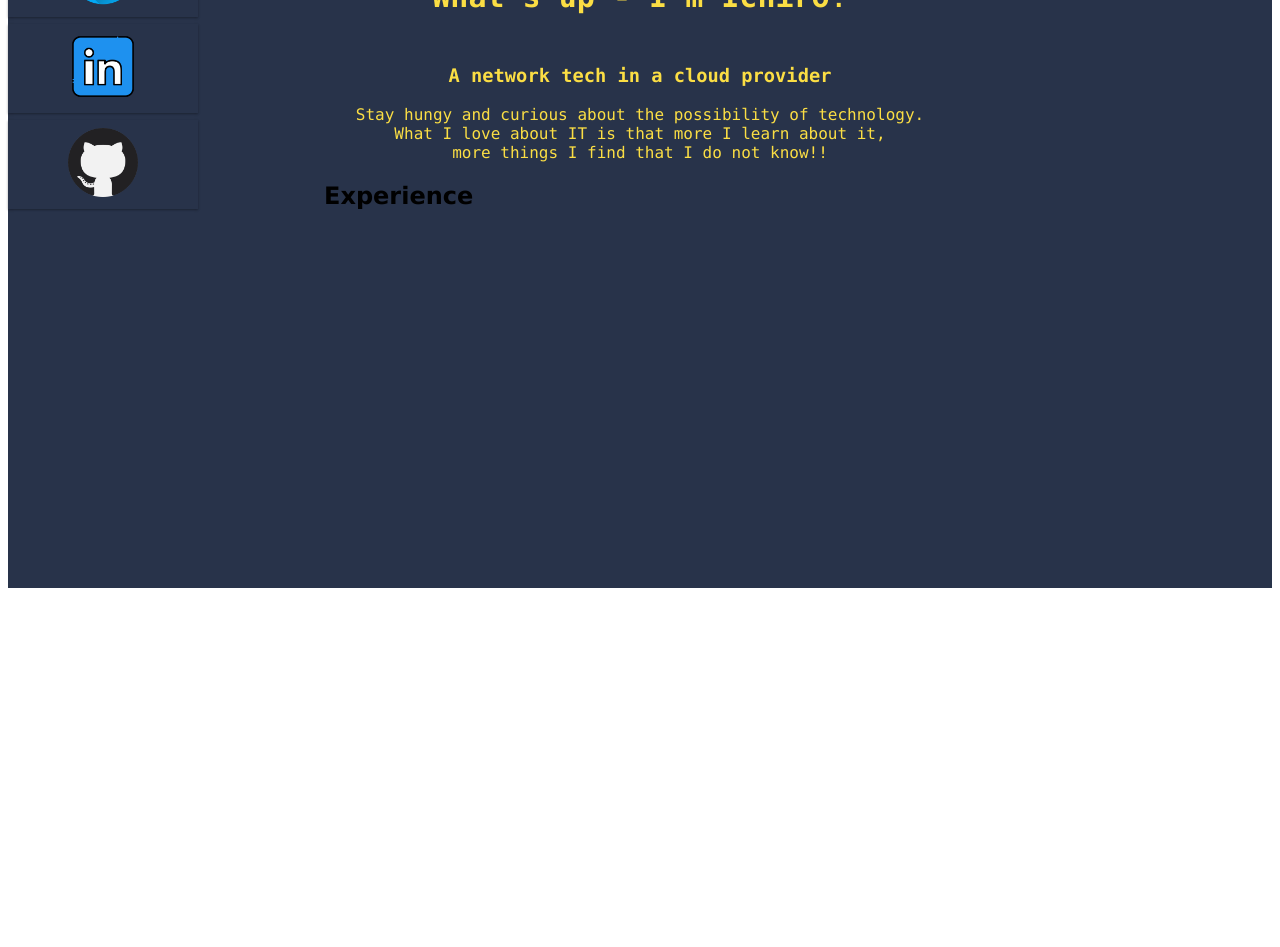
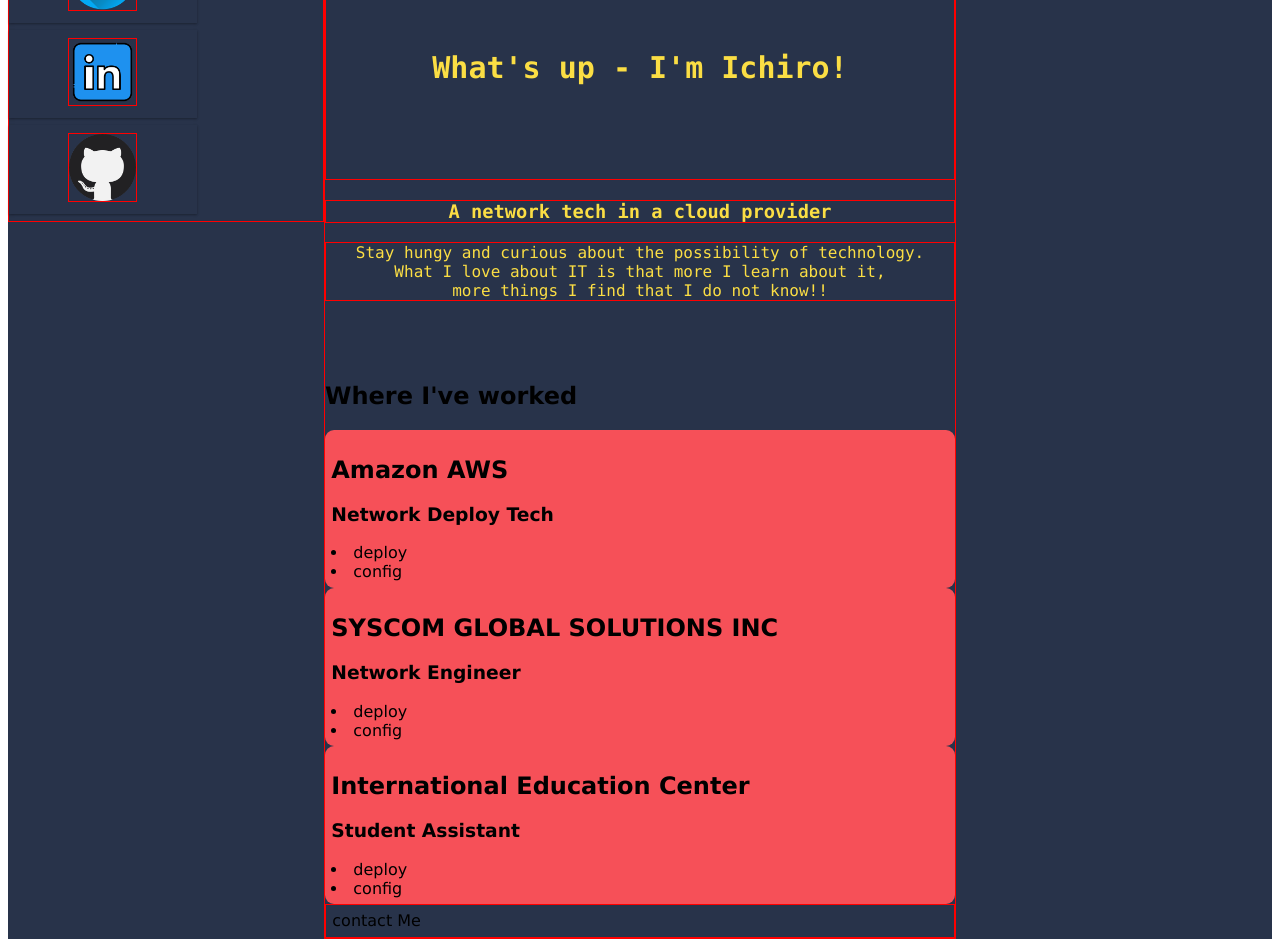
Before and after one commit to ichi-theinterface/0xashitaka-v2, a React (Create React App) app: page / in a window 1280 px wide. Shown: the part 220-1167 px from the top of the page. Before the commit the page ends 816 px from the top, so only its background shows below. Built offline with nearby package versions, Linux system fonts and the light colour scheme.

Commit message:
added content on main.js 06-02

```diff
--- a/src/App.css
+++ b/src/App.css
@@ -58,7 +58,8 @@ html {
 
 .canvas {
   background-color: #28334AFF;
-  height: 100vh;
+  height: 100%;
+
 }
 
 .menu ul {
@@ -132,6 +133,7 @@ html {
 }
 
 .menu {
+  border: 1px solid red;
   float: left;
   padding-left: 0%;
   padding-right: 10%;
@@ -139,14 +141,16 @@ html {
 }
 
 .main {
+  border: 1px solid red;
   float: left;
 }
 
-.blank {
-  float: left;
+.horizontalblank {
+  padding: 3% 3% 3% 3%;
 }
 
 .HeaderButtonFrame {
+  border: 1px solid red;
   width: 80%;
   height: 40%;
   margin-right: 10%;
@@ -157,6 +161,7 @@ html {
 }
 
 .HeaderButtons {
+  border: 1px solid red;
   width: 10%;
   height: 100%;
   color: #FBDE44FF;
@@ -165,25 +170,44 @@ html {
 }
 
 .HeaderButtonText {
+  border: 1px solid red;
   color: #FBDE44FF;
   font-size: 120%;
 }
 
 .img-responsive {
+  border: 1px solid red;
   width: 40%;
   height: 40%;
 }
 
 .Greetings {
+  border: 1px solid red;
   text-align: center;
   font-family: "Lucida Console";
   color: #FBDE44FF;
 }
 .NameinGreeting {
-  padding-bottom: 5%;
-  padding-top: 5%;
+  border: 1px solid red;
+  padding-bottom: 15%;
+  padding-top: 15%;
   font-size:30px;
   color: #FBDE44FF;
+}
+
+.experiences {
+  background-color: #F65058FF;
+  border-radius: 9px;
+  padding: 1%;
+}
+
+.experiences :hover{
+  background-color: #0099cc;
+}
+
+.contactme {
+  padding: 1%;
+  border: 1px solid red;
 }
 
 .HiMyNameIs {
--- a/src/component/Main.js
+++ b/src/component/Main.js
@@ -34,7 +34,27 @@ const Main = () => (
           What I love about IT is that more I learn about it,<br/>
           more things I find that I do not know!!
         </p>
-        <h2>Experience</h2>
+        <h1 className='horizontalblank'></h1>
+        <h2>Where I've worked</h2>
+        <div className='experiences'>
+          <h2>Amazon AWS</h2>
+          <h3>Network Deploy Tech</h3>
+          <li>deploy</li>
+          <li>config</li>
+          </div>
+        <div className='experiences'>
+          <h2>SYSCOM GLOBAL SOLUTIONS INC</h2>
+          <h3>Network Engineer</h3>
+          <li>deploy</li>
+          <li>config</li>
+          </div>
+        <div className='experiences'>
+          <h2>International Education Center</h2>
+          <h3>Student Assistant</h3>
+          <li>deploy</li>
+          <li>config</li>
+          </div>
+          <div className='contactme'>contact Me</div>
       </div>
     </div>
 )
```
